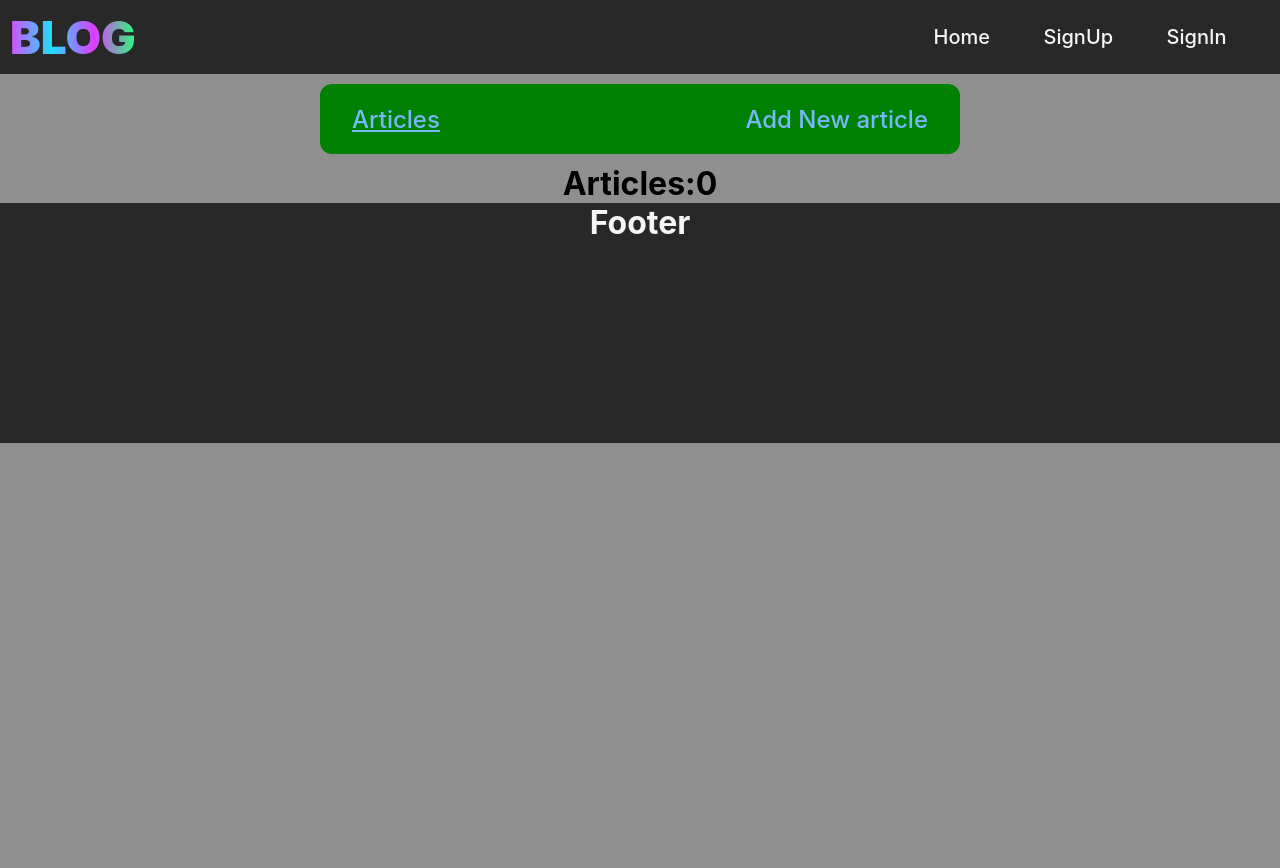
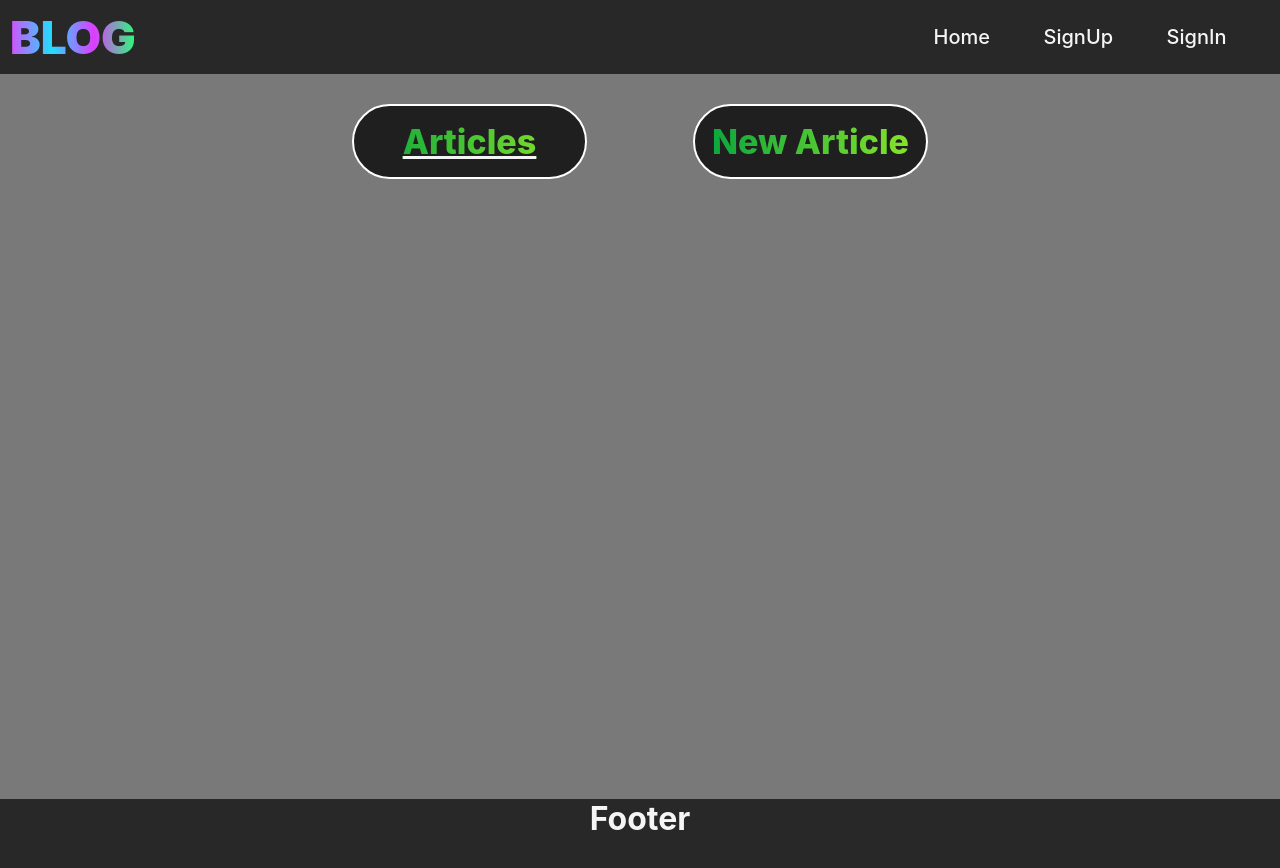
Before and after one commit to PrashanthAgithe/BlogApp, a React (Create React App) app in the folder client/: page /author-profile/articles in a window 1280 px wide. Shown: the top 868 px of the page. Before the commit the page ends 800 px from the top, so only its background shows below. Built offline with nearby package versions, Linux system fonts and the light colour scheme.

Commit message:
commited

```diff
--- a/client/src/App.css
+++ b/client/src/App.css
@@ -5,5 +5,5 @@
   text-align: center;
 }
 body{
-  background-color: rgb(143, 143, 143);
+  background-color: rgb(121, 121, 121);
 }
--- a/client/src/components/Articles/Articles.css
+++ b/client/src/components/Articles/Articles.css
@@ -0,0 +1,33 @@
+.article{
+  width:100%;
+  color:white;
+  padding: 8px;
+  background-color: rgb(67, 66, 66);
+  border-radius: 12px;
+  border: 1.8px solid white;
+  max-height: 170px;
+}
+.articlescontainer{
+  display: grid;
+  width:80%;
+  margin:20px auto;
+  grid-template-columns: repeat(auto-fill, minmax(260px, 1fr));
+  gap: 20px;
+  min-height: 70vh;
+}
+.articleheading{
+  font-size: 34px;
+  font-weight: 800;
+  background: -webkit-linear-gradient(left,rgba(10, 176, 63, 0.938),rgba(146, 247, 44, 0.911));
+  -webkit-background-clip: text;
+  -webkit-text-fill-color: transparent;
+  margin:7px;
+}
+.articleheadingdiv{
+  background-color: rgb(31, 31, 31);
+  width:235px;
+  border-radius: 50px;
+  border: 2px solid white;
+  margin:20px auto;
+  padding:8px;
+}
--- a/client/src/components/Articles/Articles.js
+++ b/client/src/components/Articles/Articles.js
@@ -46,13 +46,18 @@ function Articles() {
   }
   return (
     <div>
-      <h1>Articles:{articlesList.length}</h1>
+      { currentUser.userType==='user' &&
+        <div className="articleheadingdiv">
+        <h1 className='articleheading'>Articles</h1>
+        </div>
+      }
       <div class="articlescontainer">
         {
           articlesList.map((value,index)=>(
             <div className='article'>
               <h2>{value.title}</h2>
-              <button onClick={()=>display_single_article(value)}>read</button>
+              <h3>Catagory:{value.category}</h3>
+              <button onClick={()=>display_single_article(value)}>Read article</button>
             </div>
             ))
         }
--- a/client/src/components/AuthorsProfile/AuthorsProfile.css
+++ b/client/src/components/AuthorsProfile/AuthorsProfile.css
@@ -1,9 +1,7 @@
 .authorsnav{
   width:50%;
   min-width: 450px;
-  background-color:green ;
   margin: 10px auto;
-  height:70px;
   border-radius: 12px;
   display :flex;
   justify-content: center;
@@ -15,7 +13,3 @@
   align-items: center;
   width:90%;
 }
-.authorli{
-  font-size: 24px;
-  color:rgb(118, 184, 250);
-}
--- a/client/src/components/AuthorsProfile/AuthorsProfile.js
+++ b/client/src/components/AuthorsProfile/AuthorsProfile.js
@@ -7,8 +7,16 @@ function AuthorsProfile() {
     <div>
       <div class="authorsnav">
         <ul className='authorsul'>
-          <li><NavLink className='nav-item authorli' to='articles'>Articles</NavLink></li>
-          <li><NavLink className='nav-item authorli' to='new-article'>Add New article</NavLink></li>
+          <li>
+            <div className="articleheadingdiv">
+              <NavLink className='nav-item authorli' to='articles'><h1 className='articleheading'>Articles</h1></NavLink>
+            </div>
+          </li>
+          <li>
+            <div className="articleheadingdiv">
+              <NavLink className='nav-item authorli' to='new-article'><h1 className='articleheading'>New Article</h1></NavLink>
+            </div>
+          </li>
         </ul>
       </div>
       <Outlet />
--- a/client/src/components/Navbar/Navbar.css
+++ b/client/src/components/Navbar/Navbar.css
@@ -35,7 +35,7 @@ ul{
 .welcome{
   font-size: 30px;
   font-weight: 500;
-   background: -webkit-linear-gradient(left,rgb(214, 79, 255),rgb(33, 222, 255),rgb(222, 60, 255),rgb(39, 255, 118));
+  background: -webkit-linear-gradient(left,rgb(235, 255, 11),rgb(255, 136, 24));
   -webkit-background-clip: text;
   -webkit-text-fill-color: transparent;
   /* margin:9px 10px; */
@@ -44,7 +44,7 @@ ul{
   display: inline;
   font-size: 30px;
   font-weight: 500;
-   background: -webkit-linear-gradient(left,rgb(12, 183, 240),rgb(0, 255, 221));
+   background: -webkit-linear-gradient(left,rgb(72, 203, 247),rgb(0, 255, 221));
   -webkit-background-clip: text;
   -webkit-text-fill-color: transparent;
   /* margin:9px 10px; */
--- a/client/src/components/Navbar/Navbar.js
+++ b/client/src/components/Navbar/Navbar.js
@@ -26,7 +26,7 @@ function Navbar() {
           </>
           ):(
             <>
-            <h1 className='welcome'>Welcome , <h1 className='username'>{currentUser.username}</h1></h1>
+            <h1 className='welcome'>Welcome &lt;<h1 className='username'>{currentUser.username}</h1>&gt; </h1>
             <li><NavLink className='nav-item' to='signin' onClick={signout}> SignOut</NavLink></li>
             </>
           )
```
